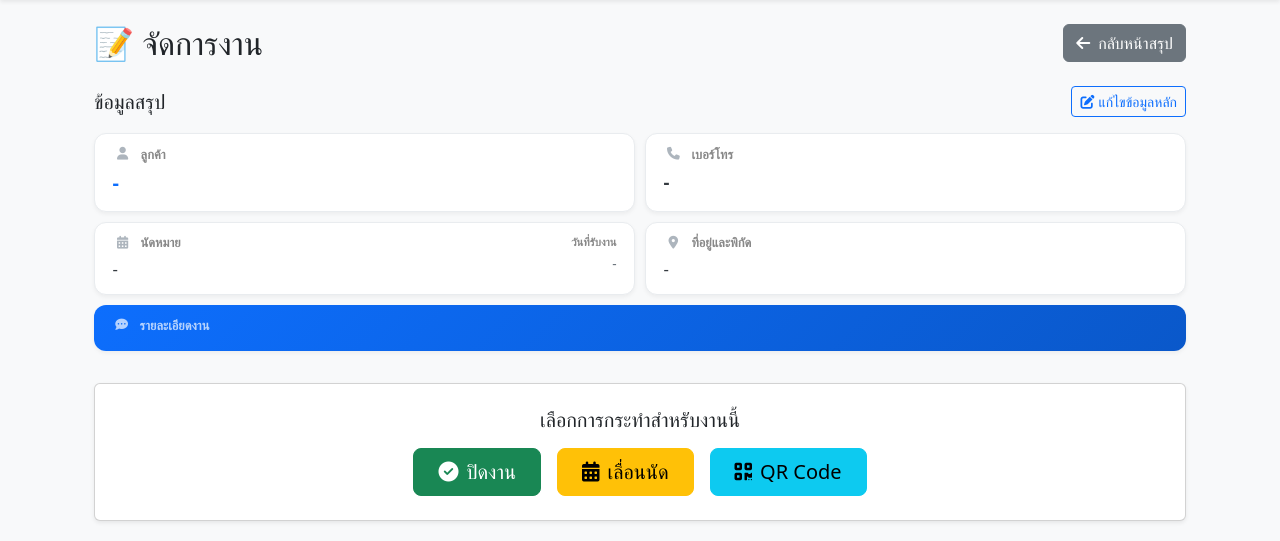
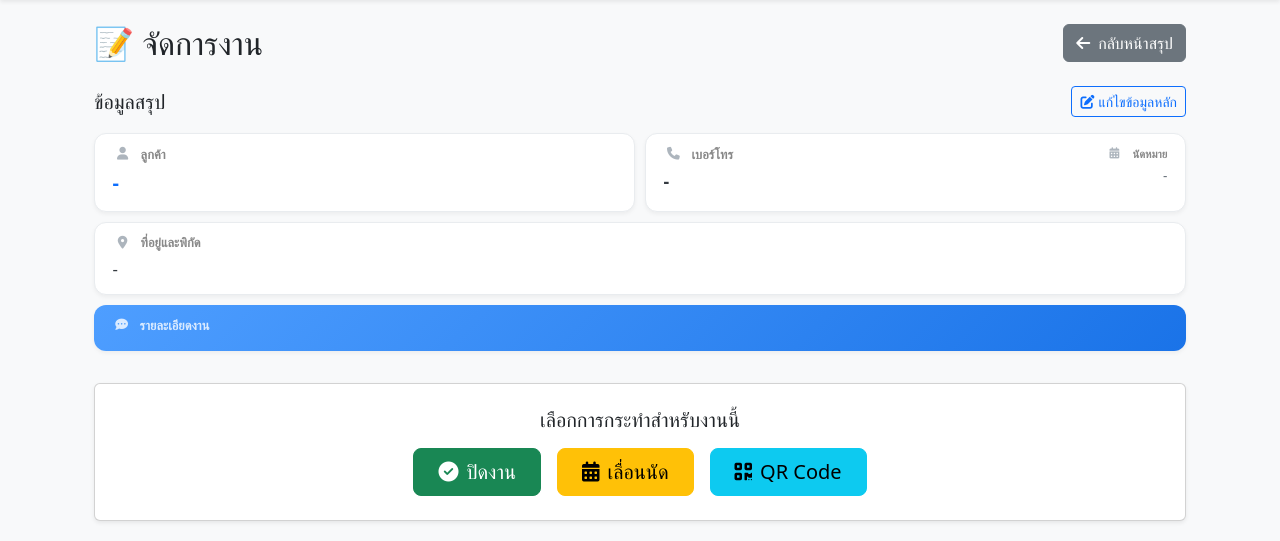
Before and after one commit to comphone/line-tasks-auto, a Flask app: template templates/update_task_details.html in a window 1280 px wide. Shown: the part 66-607 px from the top of the page. Run offline with Flask 3, Linux system fonts and the light colour scheme; the template is opened without the code that fills it, so the values that code supplies are empty; parts of the project's set-up code (start-up, migrations or seed data) failed here and were passed over; some libraries are stand-ins or nearby versions.

Commit message:
final-full-fix

```diff
--- a/templates/update_task_details.html
+++ b/templates/update_task_details.html
@@ -8,13 +8,13 @@
     .info-grid {
         display: grid;
         grid-template-columns: 1fr;
-        gap: 0.6rem; /* Slightly reduced gap */
+        gap: 0.6rem; /* Reduced gap for compactness */
         margin-bottom: 2rem;
     }
     .info-card {
         background-color: #ffffff;
         border-radius: 0.75rem;
-        padding: 0.8rem 1.1rem; /* Slightly reduced padding */
+        padding: 0.8rem 1.1rem; /* Reduced padding */
         box-shadow: 0 2px 4px rgba(0, 0, 0, 0.05);
         border: 1px solid #e9ecef;
         display: flex;
@@ -23,8 +23,9 @@
     .full-width-card {
         grid-column: 1 / -1;
     }
+    /* Lighter blue gradient */
     .info-card.task-title-card {
-        background: linear-gradient(135deg, #0d6efd, #0a58ca);
+        background: linear-gradient(135deg, #4e9eff, #1a73e8);
         color: white;
         border: none;
     }
@@ -45,7 +46,7 @@
     }
     .task-title-card .info-label,
     .task-title-card .info-label i {
-        color: rgba(255, 255, 255, 0.7);
+        color: rgba(255, 255, 255, 0.8);
     }
     .info-value {
         font-size: 1.05em;
@@ -54,10 +55,10 @@
         word-break: break-word;
         margin-bottom: 0;
     }
-    /* Adjusted font sizes */
+    /* Font size adjustments */
     .info-value.task-title,
     .info-value.customer-name {
-        font-size: 1.25em; /* Same prominent size */
+        font-size: 1.25em;
         font-weight: 700;
     }
     .info-value.task-title {
@@ -67,7 +68,7 @@
         color: #0d6efd;
     }
     .info-value.phone-number {
-        font-size: 1.15em;
+        font-size: 1.1em; /* Reduced phone number size */
         font-weight: 600;
     }
     .info-value-small {
@@ -171,28 +172,28 @@
         <a href="{{ url_for('edit_task', task_id=task.id) }}" class="btn btn-sm btn-outline-primary" title="แก้ไขข้อมูลหลัก"><i class="fas fa-edit me-1"></i>แก้ไขข้อมูลหลัก</a>
     </div>
 
+    <!-- START: โครงสร้าง HTML ที่จัดลำดับและเน้นข้อความใหม่ -->
     <div class="info-grid">
+        <!-- Row 1: Customer Name & Phone/Appointment -->
         <div class="info-card">
             <h6 class="info-label"><i class="fas fa-user"></i>ลูกค้า</h6>
             <p class="info-value customer-name">{{ task.customer.name or '-' }} {% if task.customer.organization %}({{ task.customer.organization }}){% endif %}</p>
         </div>
         <div class="info-card">
-            <h6 class="info-label"><i class="fas fa-phone"></i>เบอร์โทร</h6>
-            <p class="info-value phone-number">{{ task.customer.phone or '-' }}</p>
-        </div>
-        <div class="info-card">
             <div class="d-flex justify-content-between align-items-start">
                 <div>
-                    <h6 class="info-label"><i class="fas fa-calendar-alt"></i>นัดหมาย</h6>
-                    <p class="info-value {% if task.is_today and task.status != 'completed' %}text-primary{% elif task.is_overdue and task.status != 'completed' %}text-danger{% endif %}">{{ task.due_formatted or '-' }}</p>
+                    <h6 class="info-label"><i class="fas fa-phone"></i>เบอร์โทร</h6>
+                    <p class="info-value phone-number">{{ task.customer.phone or '-' }}</p>
                 </div>
                 <div class="text-end">
-                    <h6 class="info-label" style="font-size: 0.7rem;">วันที่รับงาน</h6>
-                    <p class="info-value info-value-small">{{ task.created_formatted or '-' }}</p>
+                    <h6 class="info-label" style="font-size: 0.7rem;"><i class="fas fa-calendar-alt"></i>นัดหมาย</h6>
+                    <p class="info-value info-value-small {% if task.is_today and task.status != 'completed' %}text-primary{% elif task.is_overdue and task.status != 'completed' %}text-danger{% endif %}">{{ task.due_formatted or '-' }}</p>
                 </div>
             </div>
         </div>
-        <div class="info-card">
+
+        <!-- Row 2: Address & Map (Combined) -->
+        <div class="info-card full-width-card">
             <h6 class="info-label"><i class="fas fa-map-marker-alt"></i>ที่อยู่และพิกัด</h6>
             <p class="info-value">{{ task.customer.address or '-' }}</p>
             {% if task.customer.map_url %}
@@ -201,12 +202,16 @@
                 </a>
             {% endif %}
         </div>
+
+        <!-- Row 3: Task Details (Full Width) -->
         <div class="info-card task-title-card full-width-card">
             <h6 class="info-label"><i class="fas fa-comment-dots"></i>รายละเอียดงาน</h6>
             <p class="info-value task-title">{{ task.title }}</p>
         </div>
     </div>
+    <!-- END: โครงสร้าง HTML ที่จัดลำดับและเน้นข้อความใหม่ -->
 
+    <!-- ส่วนที่เหลือของหน้าเว็บเหมือนเดิมทั้งหมด -->
     <div class="card shadow-sm mb-4" id="chooseActionCard">
         <div class="card-body text-center p-4">
             <h5 class="card-title mb-3">เลือกการกระทำสำหรับงานนี้</h5>
@@ -666,7 +671,8 @@
     async function processCurrentImage(asFile = false, fileName = 'image.jpg') {
         if (slideIndex === undefined) return null;
         const attachment = allAttachments[slideIndex];
-        const imageUrl = `https://drive.google.com/thumbnail?id=${attachment.id}&sz=w1920`;
+        // Use a more direct URL for fetching
+        const imageUrl = `https://drive.google.com/uc?id=${attachment.id}`;
         try {
             const response = await fetch(imageUrl);
             if (!response.ok) throw new Error('Network response was not ok.');
@@ -674,6 +680,7 @@
             if (asFile) { return new File([blob], fileName, { type: blob.type }); }
             return blob;
         } catch (error) {
+            console.error("Error processing image:", error);
             Swal.fire('เกิดข้อผิดพลาด', 'ไม่สามารถประมวลผลรูปภาพได้', 'error');
             return null;
         }
```
